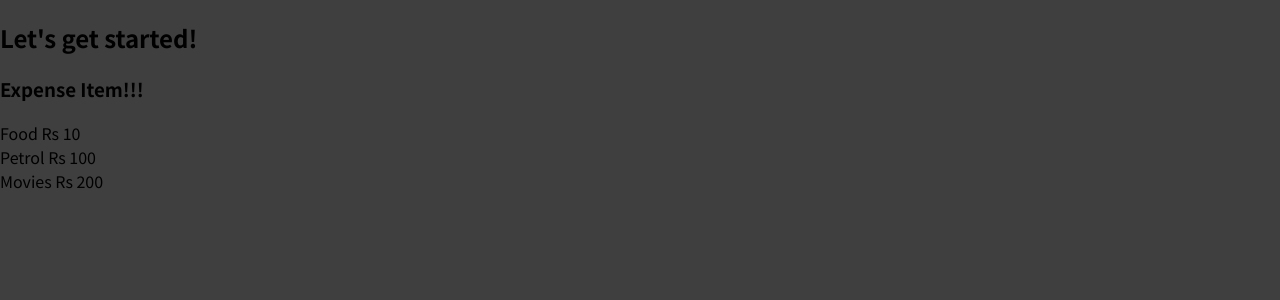
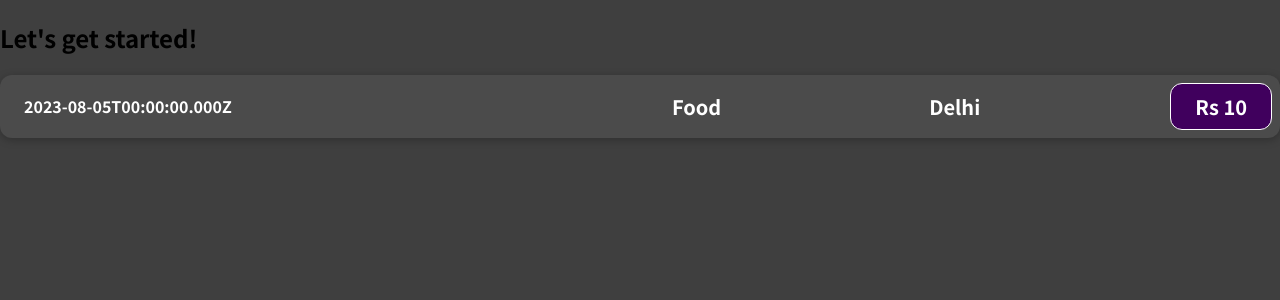
Before and after one commit to gemgupta/ReactTut, a JavaScript app: page / in a window 1280 px wide. Shown: the top 300 px of the page. Built offline with nearby package versions, Linux system fonts and the light colour scheme.

Commit message:
addingdynamicplaceholder

```diff
--- /dev/null
+++ b/src/Components/ExpenseItem.css
@@ -0,0 +1,56 @@
+.expense-item {
+    display: flex;
+    justify-content: space-between;
+    align-items: center;
+    box-shadow: 0 2px 8px rgba(0, 0, 0, 0.25);
+    padding: 0.5rem;
+    margin: 1rem 0;
+    border-radius: 12px;
+    background-color: #4b4b4b;
+  }
+
+  .expense-item__description {
+    display: flex;
+    flex-direction: column;
+    gap: 1rem;
+    align-items: flex-end;
+    flex-flow: column-reverse;
+    justify-content: flex-start;
+    flex: 1;
+  }
+
+  .expense-item h3 {
+    color: #3a3a3a;
+    font-size: 1rem;
+    flex: 1;
+    margin: 0 1rem;
+    color: white;
+  }
+
+  .expense-item__price {
+    font-size: 1rem;
+    font-weight: bold;
+    color: white;
+    background-color: #40005d;
+    border: 1px solid white;
+    padding: 0.5rem;
+    border-radius: 12px;
+  }
+
+  @media (min-width: 580px) {
+    .expense-item__description {
+      flex-direction: row;
+      align-items: center;
+      justify-content: flex-start;
+      flex: 1;
+    }
+
+    .expense-item__description h3 {
+      font-size: 1.25rem;
+    }
+
+    .expense-item__price {
+      font-size: 1.25rem;
+      padding: 0.5rem 1.5rem;
+    }
+  }
--- a/src/Components/ExpenseItem.js
+++ b/src/Components/ExpenseItem.js
@@ -1,11 +1,22 @@
+import "./ExpenseItem.css";
 function ExpenseItem() {
+    const expenseDate= new Date(2023,7,5);
+    const expenseDesription= "Food";
+    const expensePrice= 'Rs 10';
+    const locationOfExpen= 'Delhi';
   return (
     <div>
-      <h3>Expense Item!!!</h3>
-      <div>Food Rs 10</div>
-      <div> Petrol Rs 100</div>
-      <div>Movies Rs 200</div>
-    </div>
+      <div className="expense-item">
+        <h3>{expenseDate.toISOString()}</h3>
+        <div className="expense-item__description">
+          <h3>{expenseDesription}</h3>
+          <h3>{locationOfExpen}</h3>
+          <div className="expense-item__price"> {expensePrice}</div>
+        </div>
+      </div>
+
+      </div>
+
   );
 }
 export default ExpenseItem;
```
